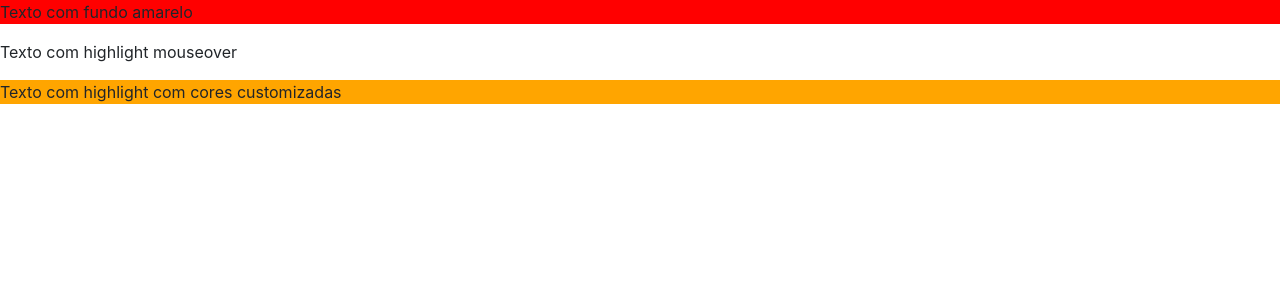
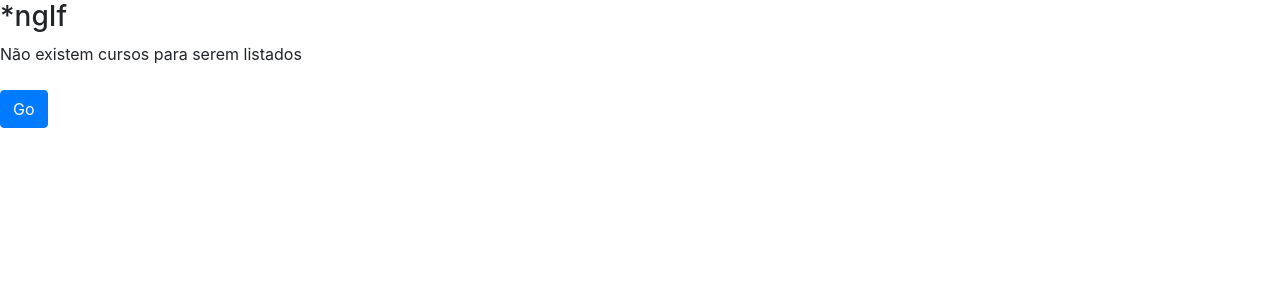
Before and after one commit to gab618/angular-04-diretivas, an Angular app: page / in a window 1280 px wide. Shown: the top 300 px of the page. Built offline with nearby package versions, Linux system fonts and the light colour scheme; what ngx-bootstrap-icons would draw is missing.

Commit message:
diretiva ngElse

```diff
--- a/src/app/app.module.ts
+++ b/src/app/app.module.ts
@@ -16,6 +16,7 @@ import { FundoAmareloDirective } from './shared/fundo-amarelo.directive';
 import { DiretivasCustomizadasComponent } from './diretivas-customizadas/diretivas-customizadas.component';
 import { HighlightMouseDirective } from './shared/highlight-mouse.directive';
 import { HighlightDirective } from './shared/highlight.directive';
+import { NgElseDirective } from './shared/ng-else.directive';
 
 const icons = { heart, heartFill };
 @NgModule({
@@ -32,6 +33,7 @@ const icons = { heart, heartFill };
     DiretivasCustomizadasComponent,
     HighlightMouseDirective,
     HighlightDirective,
+    NgElseDirective,
   ],
   imports: [BrowserModule, NgxBootstrapIconsModule.forRoot(icons), FormsModule],
   providers: [],
--- a/src/app/diretivas-customizadas/diretivas-customizadas.component.html
+++ b/src/app/diretivas-customizadas/diretivas-customizadas.component.html
@@ -1,7 +1,14 @@
-<p fundoAmarelo>Texto com fundo amarelo</p>
+<!-- <p fundoAmarelo>Texto com fundo amarelo</p>
 
 <p highlightMouse>Texto com highlight mouseover</p>
 
 <p [highlight]="'navy'" [defaultColor]="'orange'">
   Texto com highlight com cores customizadas
-</p>
+</p> -->
+
+<h3>*ngIf</h3>
+<div *ngIf="mostrarCursos">Lista de cursos aqui</div>
+<div *ngElse="mostrarCursos">Não existem cursos para serem listados</div>
+
+<br />
+<button class="btn btn-primary" (click)="onMostrarCursos()">Go</button>
--- a/src/app/diretivas-customizadas/diretivas-customizadas.component.ts
+++ b/src/app/diretivas-customizadas/diretivas-customizadas.component.ts
@@ -3,13 +3,15 @@ import { Component, OnInit } from '@angular/core';
 @Component({
   selector: 'app-diretivas-customizadas',
   templateUrl: './diretivas-customizadas.component.html',
-  styleUrls: ['./diretivas-customizadas.component.css']
+  styleUrls: ['./diretivas-customizadas.component.css'],
 })
 export class DiretivasCustomizadasComponent implements OnInit {
+  mostrarCursos: boolean = false;
 
-  constructor() { }
+  constructor() {}
 
-  ngOnInit(): void {
+  ngOnInit(): void {}
+  onMostrarCursos() {
+    this.mostrarCursos = !this.mostrarCursos;
   }
-
 }
--- /dev/null
+++ b/src/app/shared/ng-else.directive.ts
@@ -0,0 +1,19 @@
+import { Directive, Input, TemplateRef, ViewContainerRef } from '@angular/core';
+
+@Directive({
+  selector: '[ngElse]',
+})
+export class NgElseDirective {
+  @Input() set ngElse(condition: boolean) {
+    if (!condition) {
+      this._viewContainerRef.createEmbeddedView(this._templateRef);
+    } else {
+      this._viewContainerRef.clear();
+    }
+  }
+
+  constructor(
+    private _templateRef: TemplateRef<any>,
+    private _viewContainerRef: ViewContainerRef
+  ) {}
+}
```
Also changed, not shown: 1 other file (tests, documents, lock files or other folders).
